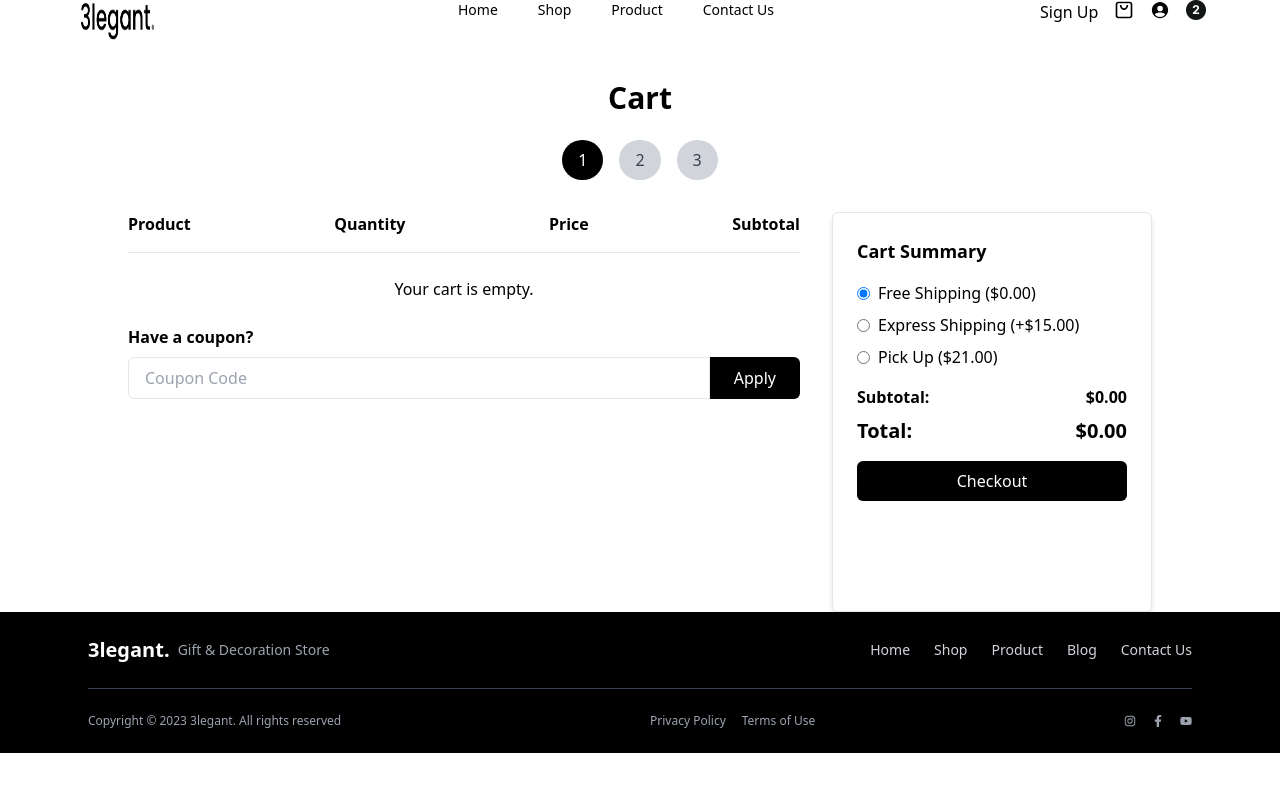
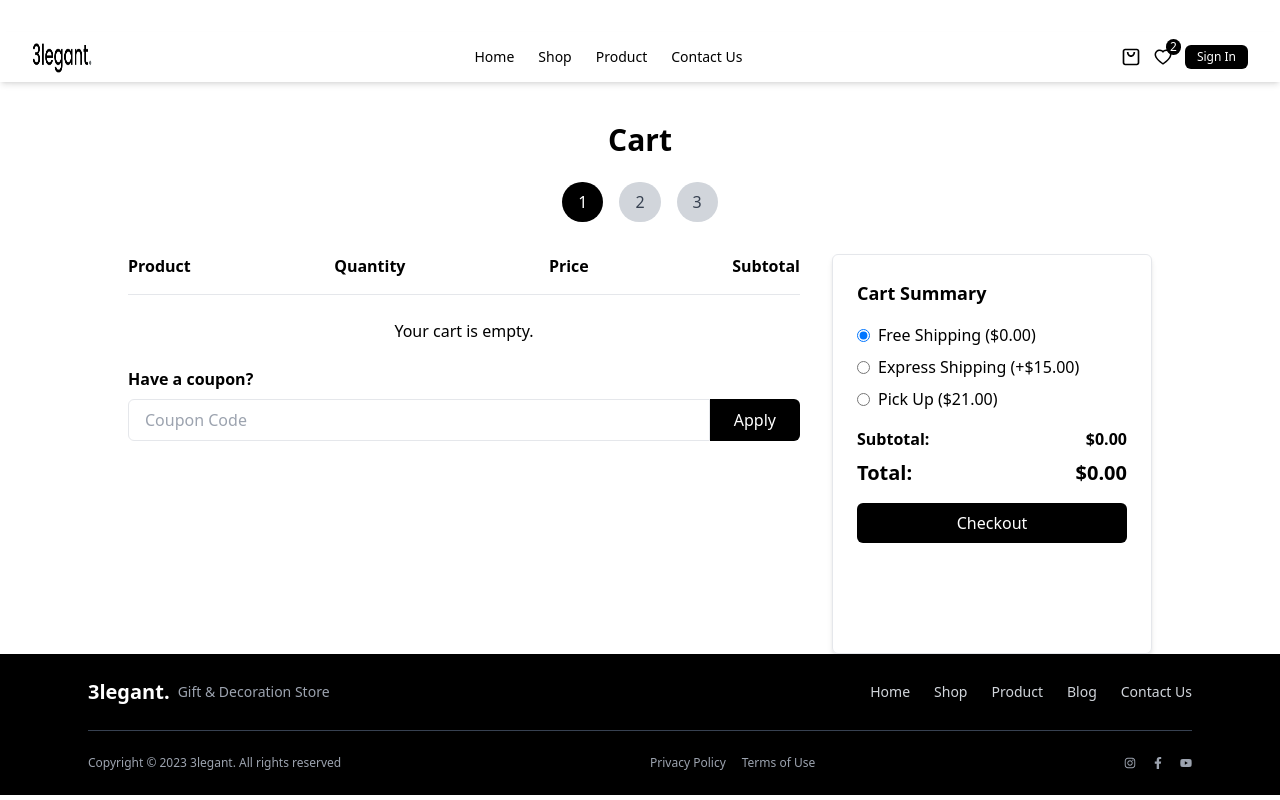
Before and after one commit to Alani158/e-commerce, a React (Create React App) app in the folder client/my-app-name/: page /cart in a window 1280 px wide. Built offline with nearby package versions, Linux system fonts and the light colour scheme.

Commit message:
new changes was made to the navbar

```diff
--- a/client/my-app-name/src/components/Cart.jsx
+++ b/client/my-app-name/src/components/Cart.jsx
@@ -15,19 +15,9 @@ const Cart = () => {
   }, []);
 
 
-  const handleRemove = (productId) => {
-    const updatedCart = cart.filter((item) => item.productId !== productId);
-    setCart(updatedCart);
-    localStorage.setItem("cart", JSON.stringify(updatedCart));
-  };
 
   const subtotal = cart.reduce((acc, item) => acc + Number(item.price) * item.quantity, 0);
   const total = subtotal + shipping;
-
-
-
-
-
 
 
 
@@ -39,7 +29,25 @@ const Cart = () => {
     );
     setCart(updatedCart);
     localStorage.setItem("cart", JSON.stringify(updatedCart));
+
+    // 🔥 Trigger event to notify Navbar
+    window.dispatchEvent(new Event("storage"));
   };
+
+  const handleRemove = (productId) => {
+    const updatedCart = cart.filter((item) => item.productId !== productId);
+    setCart(updatedCart);
+    localStorage.setItem("cart", JSON.stringify(updatedCart));
+
+    // 🔥 Trigger event to notify Navbar
+    window.dispatchEvent(new Event("storage"));
+  };
+
+
+
+
+
+
 
 
   return (
--- a/client/my-app-name/src/components/Full.jsx
+++ b/client/my-app-name/src/components/Full.jsx
@@ -12,7 +12,7 @@ import Footer from "./Footer";
 
 function Full() {
   return (
-    <div className="w-full h-full  ">
+    <div className=" sm:w-full  w-full  h-full  ">
       <div className="w-full bg-[#F3F5F7]">
         <div className="w-[50vh] justify-self-center space-x-6 flex  ">
           <div className=" flex space-x-2 ">
--- a/client/my-app-name/src/components/ImageSlider.jsx
+++ b/client/my-app-name/src/components/ImageSlider.jsx
@@ -15,7 +15,8 @@ const ImageSlider = () => {
   ];
 
   return (
-    <div className="relative w-[150vh] mx-auto">
+
+    <div className="relative sm:w-[150vh]  mx-auto   w-[150vh] sm:mx-auto">
       {/* Swiper Component */}
       <Swiper
         modules={[Navigation]}
@@ -32,7 +33,7 @@ const ImageSlider = () => {
             <img
               src={image}
               alt={`Slide ${index + 1}`}
-              className="w-full h-80 object-cover rounded-lg"
+              className="sm:w-full h-80 mx-auto   object-cover rounded-lg"
             />
           </SwiperSlide>
         ))}
--- a/client/my-app-name/src/components/Navbar.jsx
+++ b/client/my-app-name/src/components/Navbar.jsx
@@ -1,43 +1,112 @@
-import React from "react";
-import { Link } from "react-router-dom"; // Import Link from React Router
-import { IoPersonCircleSharp } from "react-icons/io5";
+import React, { useState, useEffect } from "react";
+import { Link } from "react-router-dom";
 import { CgShoppingBag } from "react-icons/cg";
-import two from "../images/two.png";
+import { AiOutlineHeart } from "react-icons/ai";
+import { FiMenu, FiX } from "react-icons/fi";
 import elegant from "../images/elegant.png";
+
 function Navbar() {
+  const [isOpen, setIsOpen] = useState(false);
+  const [cartCount, setCartCount] = useState(0);
+
+  useEffect(() => {
+    const updateCartCount = () => {
+      const storedCart = JSON.parse(localStorage.getItem("cart")) || [];
+      const totalItems = storedCart.reduce((acc, item) => acc + item.quantity, 0);
+      setCartCount(totalItems);
+    };
+
+    updateCartCount();
+    window.addEventListener("storage", updateCartCount);
+    return () => {
+      window.removeEventListener("storage", updateCartCount);
+    };
+  }, []);
+
+  useEffect(() => {
+    if (isOpen) {
+      document.body.style.overflow = "hidden";
+    } else {
+      document.body.style.overflow = "auto";
+    }
+  }, [isOpen]);
+
   return (
-    <div className="w-full flex">
-      <div className="flex w-full">
-        <img src={elegant} alt="Logo" className="w-20 relative left-20 h-10" />
+    <>
+      {/* ✅ Top Announcement Bar (Ensures No Overlap) */}
 
 
-        <div className="space-x-10 relative left-14 text-sm mx-auto text-center">
+      {/* ✅ Navbar with Fixed Position & No Overlap */}
+      <nav className="w-full bg-white shadow-md fixed top-[32px] left-0 z-50 h-[50px] flex items-center">
+        <div className="max-w-full mx-auto px-4 sm:px-6 lg:px-8 w-full flex justify-between items-center">
+          {/* Logo */}
+          <Link to="/">
+            <img src={elegant} alt="Logo" className="w-16 h-8" />
+          </Link>
 
-          <Link to="/" className="hover:text-gray-500">
-            Home
-          </Link>
-          <button>Shop</button>
-          <button>Product</button>
-          <button>Contact Us</button>
+          {/* Desktop Menu */}
+          <div className="hidden md:flex space-x-6 text-sm">
+            <Link to="/" className="hover:text-gray-500">Home</Link>
+            <Link to="/shop" className="hover:text-gray-500">Shop</Link>
+            <Link to="/product" className="hover:text-gray-500">Product</Link>
+            <Link to="/contact" className="hover:text-gray-500">Contact Us</Link>
+          </div>
+
+          {/* Icons */}
+          <div className="hidden md:flex items-center space-x-3">
+            <Link to="/cart" className="relative">
+              <CgShoppingBag className="w-5 h-5" />
+              {cartCount > 0 && (
+                <span className="absolute -top-2 -right-2 bg-black text-white text-xs rounded-full px-1">{cartCount}</span>
+              )}
+            </Link>
+            <Link to="/wishlist" className="relative">
+              <AiOutlineHeart className="w-5 h-5" />
+              <span className="absolute -top-2 -right-2 bg-black text-white text-xs rounded-full px-1">2</span>
+            </Link>
+            <Link to="/signin" className="bg-black text-white px-3 py-1 rounded-md text-xs">Sign In</Link>
+          </div>
+
+          {/* Mobile Menu Button */}
+          <button
+            className="md:hidden text-black"
+            onClick={() => setIsOpen(!isOpen)}
+          >
+            {isOpen ? <FiX className="w-5 h-5" /> : <FiMenu className="w-5 h-5" />}
+          </button>
         </div>
+      </nav>
 
-        <div className="flex w-[30vh] space-x-4 relative ">
-          <Link
-            to="/signup"
-            className="relative  text-black hover:text-gray-600"
-          >
-            Sign Up
-          </Link>
-        <Link
-        to="/cart"  >
-        <CgShoppingBag className="w-5 h-5" />
-        </Link>
+      {/* ✅ Prevent Page Content from Being Hidden */}
+      <div className="h-[82px]"></div> {/* Prevents content from hiding behind navbar */}
 
-          <IoPersonCircleSharp className="w-5 h-5" />
-          <img src={two} alt="User Icon" className="w-5 h-5" />
+      {/* ✅ Mobile Menu */}
+      <div
+        className={`fixed top-0 left-0 w-full h-full bg-white z-40 transform transition-transform duration-300 ${
+          isOpen ? "translate-x-0" : "-translate-x-full"
+        }`}
+      >
+        <div className="py-5 px-6 space-y-4">
+          <Link to="/" className="block text-base hover:text-gray-500" onClick={() => setIsOpen(false)}>Home</Link>
+          <Link to="/shop" className="block text-base hover:text-gray-500" onClick={() => setIsOpen(false)}>Shop</Link>
+          <Link to="/product" className="block text-base hover:text-gray-500" onClick={() => setIsOpen(false)}>Product</Link>
+          <Link to="/contact" className="block text-base hover:text-gray-500" onClick={() => setIsOpen(false)}>Contact Us</Link>
+
+          {/* Cart & Wishlist */}
+          <div className="space-y-3">
+            <Link to="/cart" className="flex items-center justify-between text-base hover:text-gray-500" onClick={() => setIsOpen(false)}>
+              Cart <span className="bg-black text-white text-xs rounded-full px-2">{cartCount}</span>
+            </Link>
+            <Link to="/wishlist" className="flex items-center justify-between text-base hover:text-gray-500" onClick={() => setIsOpen(false)}>
+              Wishlist <span className="bg-black text-white text-xs rounded-full px-2">2</span>
+            </Link>
+          </div>
+
+          {/* Sign In Button */}
+          <Link to="/signin" className="block bg-black text-white text-center py-1 rounded-md text-sm" onClick={() => setIsOpen(false)}>Sign In</Link>
         </div>
       </div>
-    </div>
+    </>
   );
 }
 
```
